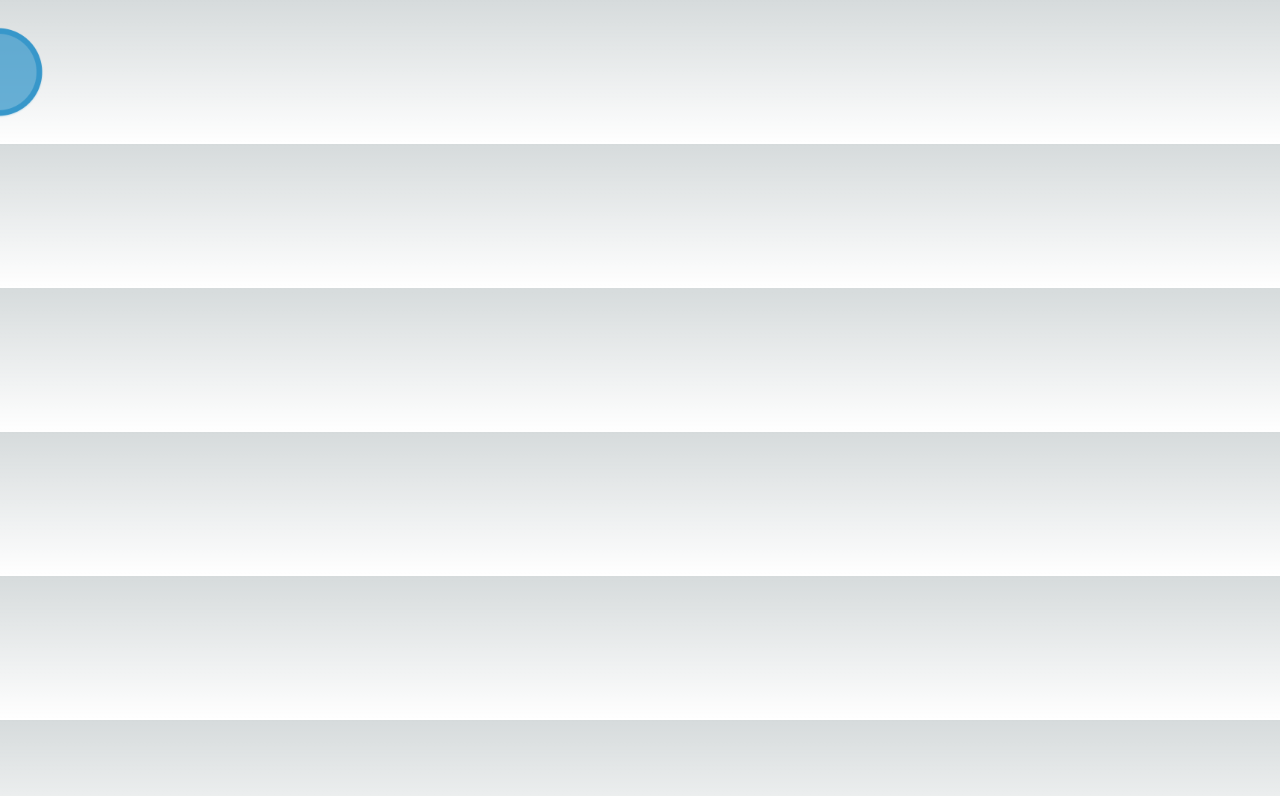
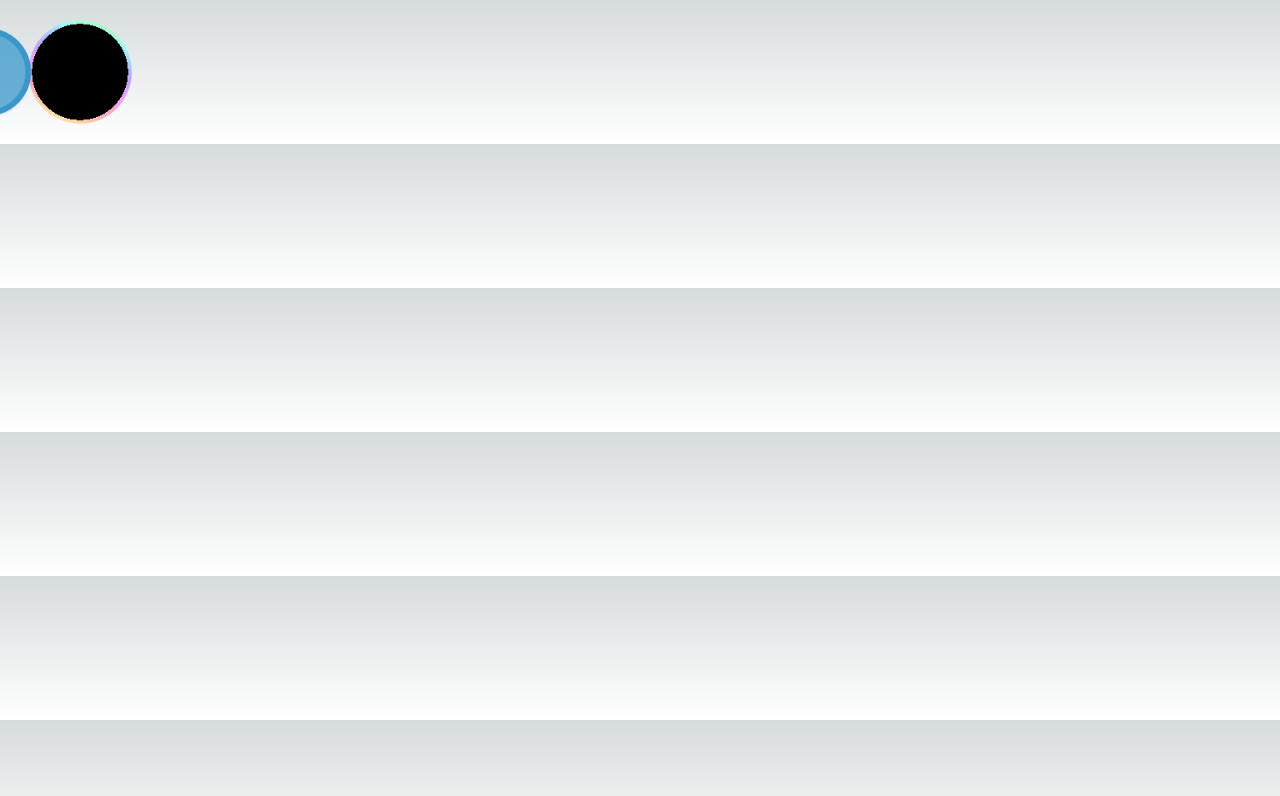
Before and after one commit to HilmTien/taiko-pattern-practice, a Next.js app: page / in a window 1280 px wide. Shown: the top 796 px of the page. Built offline with nearby package versions, Linux system fonts and the light colour scheme.

Commit message:
:sparkles: Add judgement circle to playfield

```diff
--- /dev/null
+++ b/src/components/judgementCircle.tsx
@@ -0,0 +1,5 @@
+import Image from "next/image"
+
+export default function JudgementCircle() {
+    return <Image className="absolute -top-2" src="/elements/judgementcircle.png" alt="" width={160} height={160} />
+}
--- a/src/components/pattern.tsx
+++ b/src/components/pattern.tsx
@@ -1,6 +1,7 @@
 import useWindowSize from "@/clientUtils/useWindowSize";
 import { HITCIRCLE_SIZE } from "@/components/hitcircle";
 import { Don, DonFinisher, Kat, KatFinisher } from "@/components/hitcircles";
+import JudgementCircle from "@/components/judgementCircle";
 import { motion } from "framer-motion";
 
 type PatternProps = {
@@ -69,8 +70,14 @@ export default function Pattern({ patternString }: PatternProps) {
   let size = useWindowSize()
 
   return (
-    <motion.div animate={{ x: [size.width, -current_x] }} transition={{ repeat: Infinity, duration: 4, ease: "linear" }} className="relative h-36" style={{ width: current_x + HITCIRCLE_SIZE.normal / 4 }}>
-      {hitobjects.map((hitobject) => hitobject)}
-    </motion.div>
+    <div className="relative">
+      <JudgementCircle />
+      {/* <div className="relative h-36" style={{ width: current_x + HITCIRCLE_SIZE.normal / 4, transform: "translateX(-185px)" }}>
+        {hitobjects.map((hitobject) => hitobject)}
+      </div> */}
+      <motion.div animate={{ x: [size.width, -current_x] }} transition={{ repeat: Infinity, duration: 8, ease: "linear" }} className="relative h-36" style={{ width: current_x + HITCIRCLE_SIZE.normal / 4 }}>
+        {hitobjects.map((hitobject) => hitobject)}
+      </motion.div>
+    </div>
   );
 }
```
Also changed, not shown: public/elements/judgementcircle.png (added).
